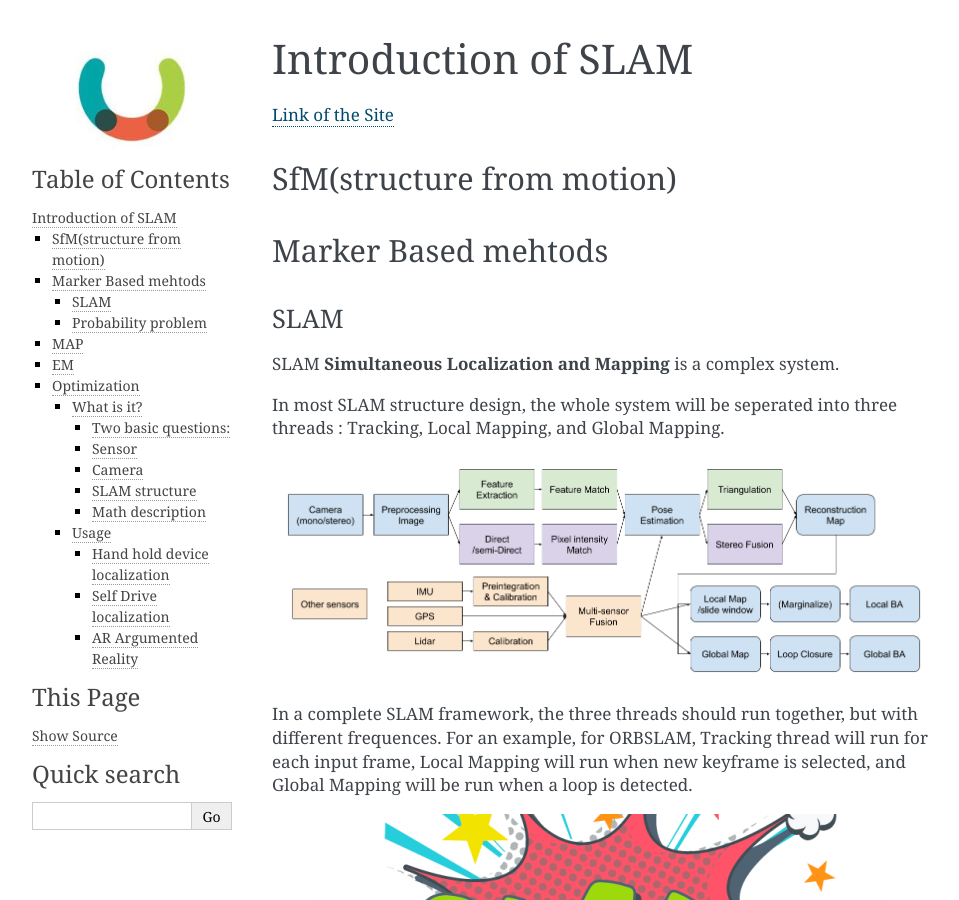
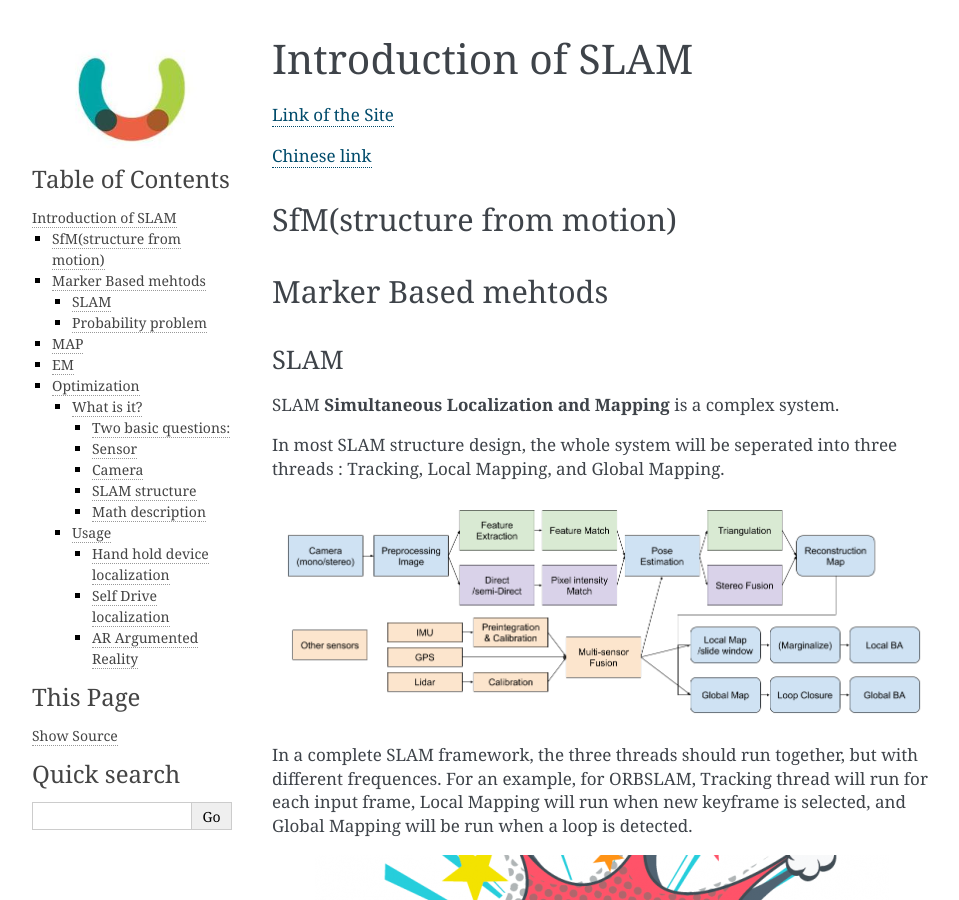
Before and after one commit to gggliuye/VIO, a Sphinx documentation site: the page built from docs/Introduction.rst, in a window 1280 px wide and 900 px high. Shown: the whole window, without its empty margins (148-1107 px from the left). Built offline with Sphinx 7.4.7, drawn with Linux system fonts in a browser that asks for light colours.

Commit message:
Update Introduction.rst

```diff
--- a/docs/Introduction.rst
+++ b/docs/Introduction.rst
@@ -3,6 +3,7 @@ Introduction of SLAM
 
 `Link of the Site <https://vio.readthedocs.io/en/latest/index.html>`_
 
+`Chinese link <https://vio.readthedocs.io/zh_CN/latest/index.html>`_
 
 SfM(structure from motion)
 ~~~~~~~~~~~~~~~~~~~~~~~~~
```
